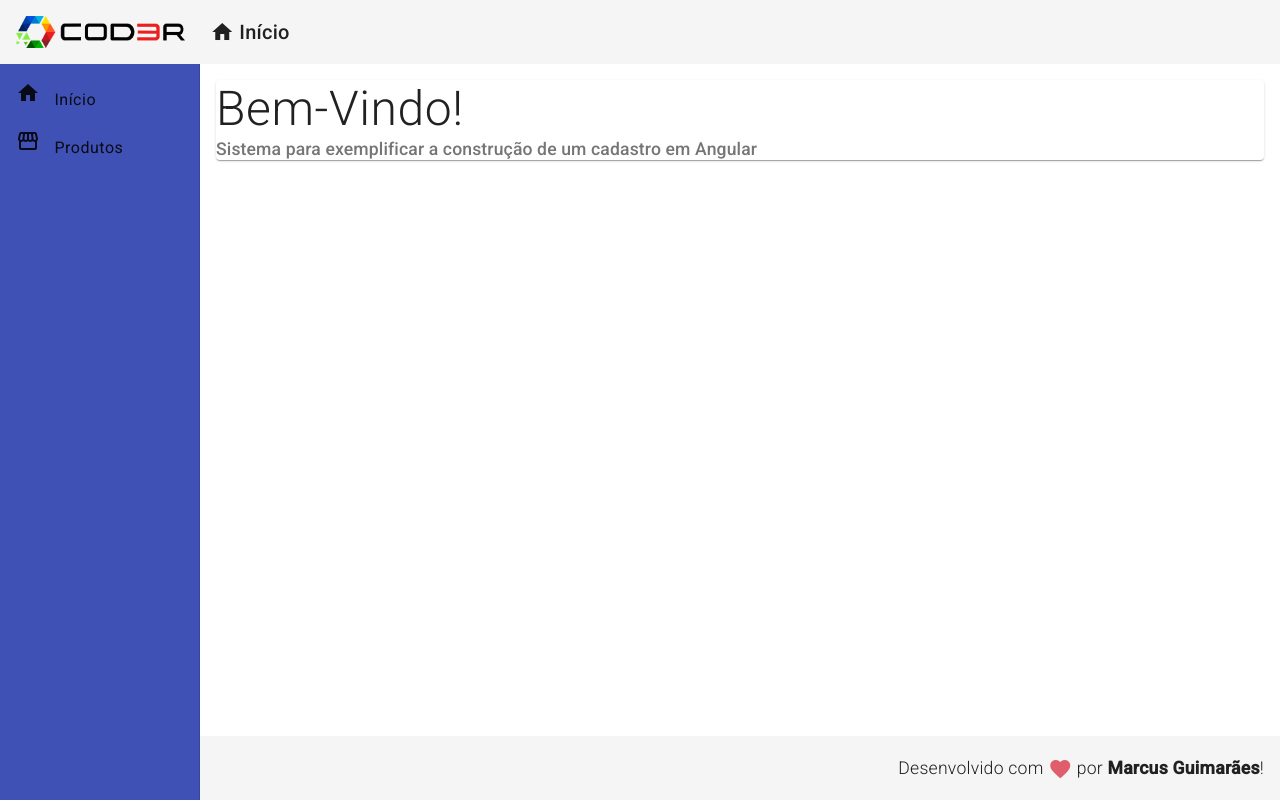
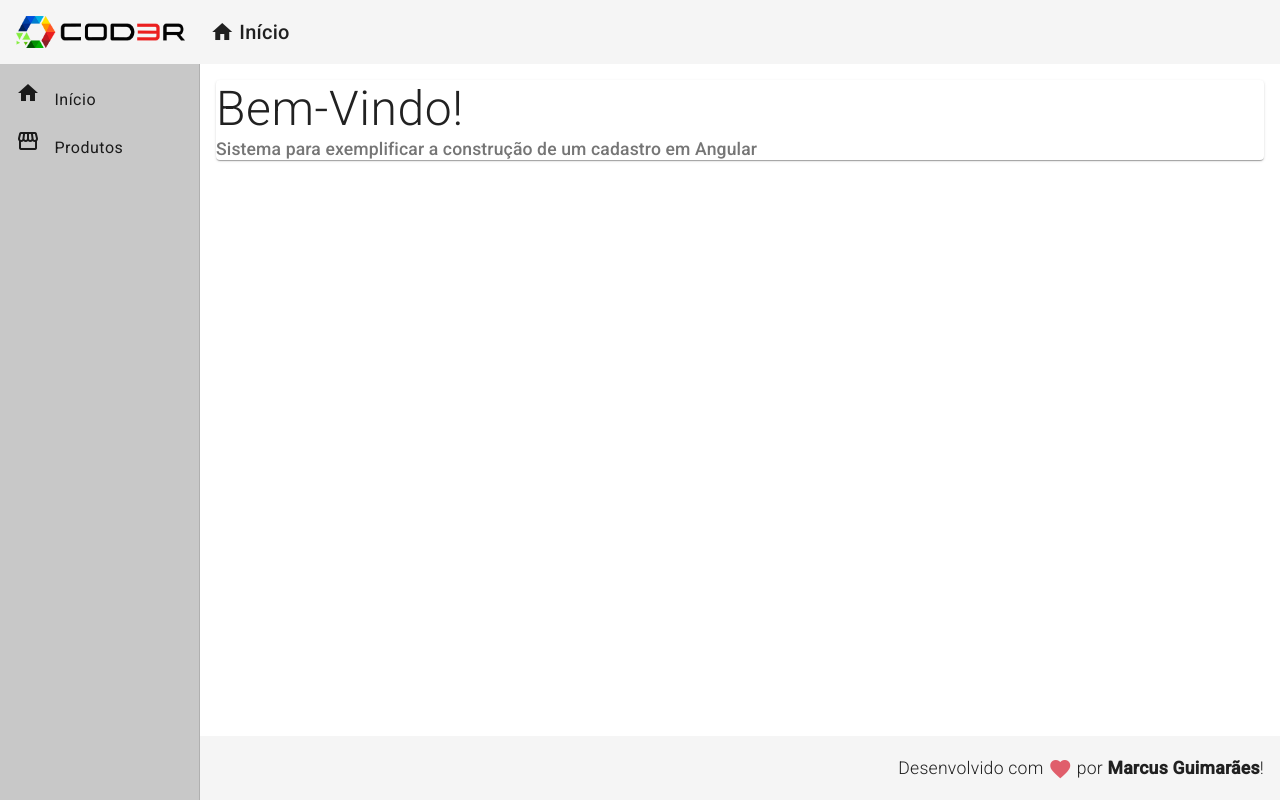
Before and after one commit to marcusguima/Angular-CRUD, an Angular app in the folder frontend/: page / in a window 1280 px wide. Built offline with nearby package versions, Linux system fonts and the light colour scheme.

Commit message:
Update Nav Component

```diff
--- a/frontend/src/app/components/template/nav/nav.component.css
+++ b/frontend/src/app/components/template/nav/nav.component.css
@@ -1,5 +1,5 @@
 .sidenav {
-    background-color: #3F51B5;
+    background-color: rgb(200, 200, 200);
     width: 200px;
 }
 
```
